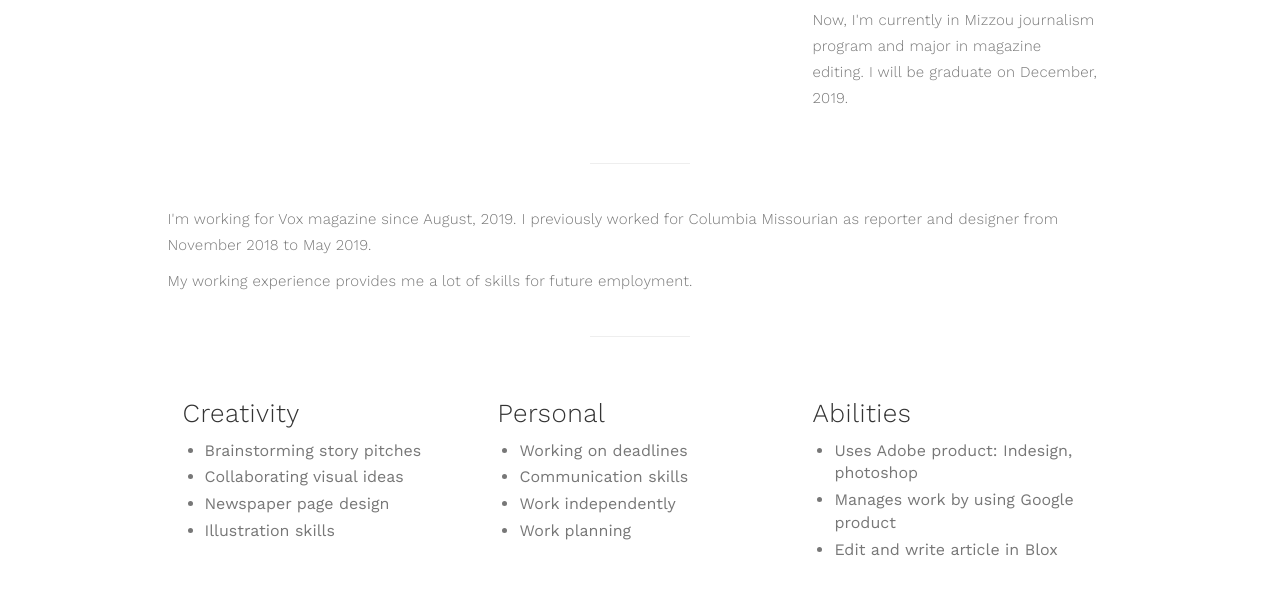
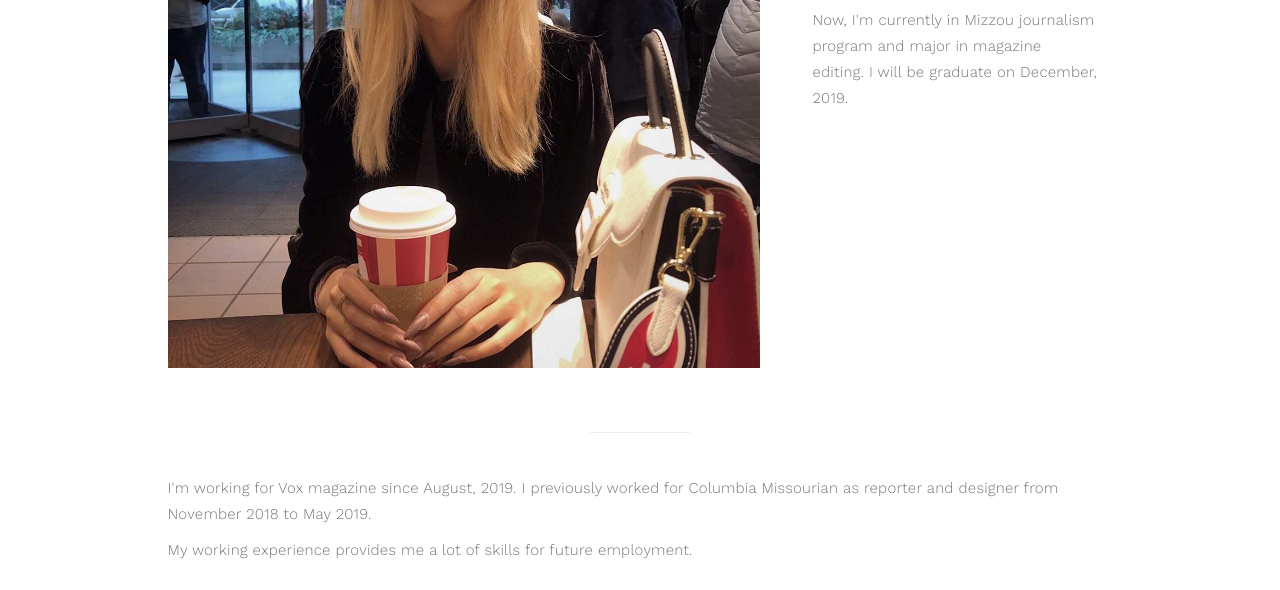
Before and after one commit to ZHANGXIYUAN2019/Portfolio, a plain HTML site: page about.html in a window 1280 px wide. Shown: the part 706-1296 px from the top of the page. Drawn offline with nearby package versions, Linux system fonts and the light colour scheme.

Commit message:
add photo

```diff
--- a/about.html
+++ b/about.html
@@ -67,7 +67,7 @@
                     </div>
 
                     <div class="col-md-8 col-sm-12">
-                         <img src="images/about-image.jpg" class="img-responsive" alt="About">
+                         <img src="IMG_0784.jpg" class="img-responsive" alt="About">
                     </div>
 
                     <div class="col-md-4 col-sm-12">
```
Also changed, not shown: IMG_0784.JPG (added), 1 other file.
